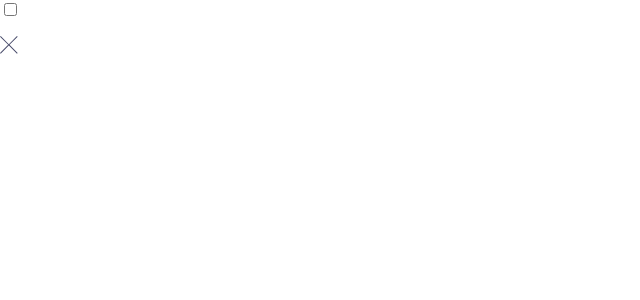
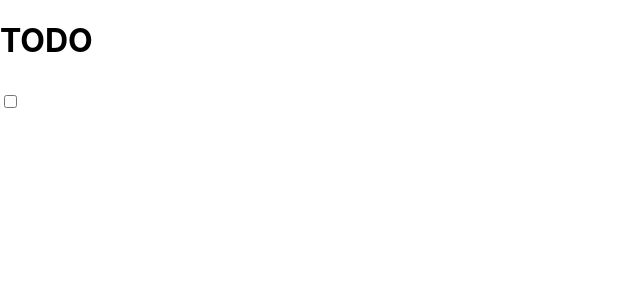
Before and after one commit to roadblock37/todo-express, a React (Create React App) app in the folder client/: page / in a window 1280 px wide. Shown: the top 300 px of the page, without its empty margins (0-640 px from the left). Built offline with nearby package versions, Linux system fonts and the light colour scheme.

Commit message:
added themeToggle not styled

```diff
--- a/client/src/App.js
+++ b/client/src/App.js
@@ -1,8 +1,9 @@
 import "./App.css";
 import Todo from "./components/todo";
+import Header from "./components/header";
 
 function App() {
-  return <Todo />;
+  return <Header />;
 }
 
 export default App;
--- a/client/src/components/header.js
+++ b/client/src/components/header.js
@@ -2,7 +2,9 @@ const Header = () => {
   return (
     <div>
       <h1>TODO</h1>
-      <a>
+
+      <input type="checkbox" id="themeToggle" name="themeToggle" />
+      <label for="themeToggle">
         <svg xmlns="http://www.w3.org/2000/svg" width="26" height="26">
           <path
             fill="#FFF"
@@ -10,7 +12,7 @@ const Header = () => {
             d="M13 21a1 1 0 011 1v3a1 1 0 11-2 0v-3a1 1 0 011-1zm-5.657-2.343a1 1 0 010 1.414l-2.121 2.121a1 1 0 01-1.414-1.414l2.12-2.121a1 1 0 011.415 0zm12.728 0l2.121 2.121a1 1 0 01-1.414 1.414l-2.121-2.12a1 1 0 011.414-1.415zM13 8a5 5 0 110 10 5 5 0 010-10zm12 4a1 1 0 110 2h-3a1 1 0 110-2h3zM4 12a1 1 0 110 2H1a1 1 0 110-2h3zm18.192-8.192a1 1 0 010 1.414l-2.12 2.121a1 1 0 01-1.415-1.414l2.121-2.121a1 1 0 011.414 0zm-16.97 0l2.121 2.12A1 1 0 015.93 7.344L3.808 5.222a1 1 0 011.414-1.414zM13 0a1 1 0 011 1v3a1 1 0 11-2 0V1a1 1 0 011-1z"
           />
         </svg>
-      </a>
+      </label>
     </div>
   );
 };
```
